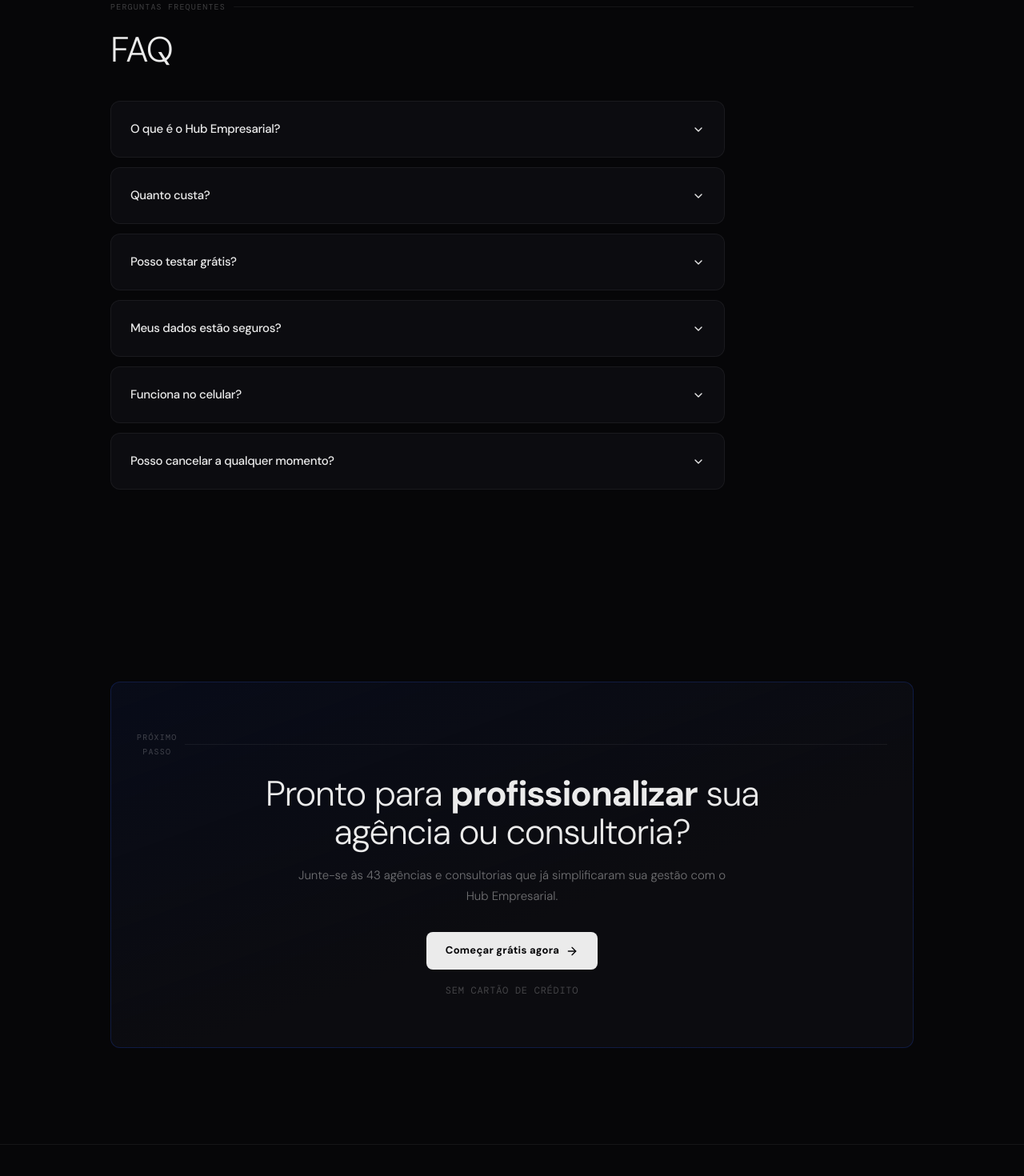
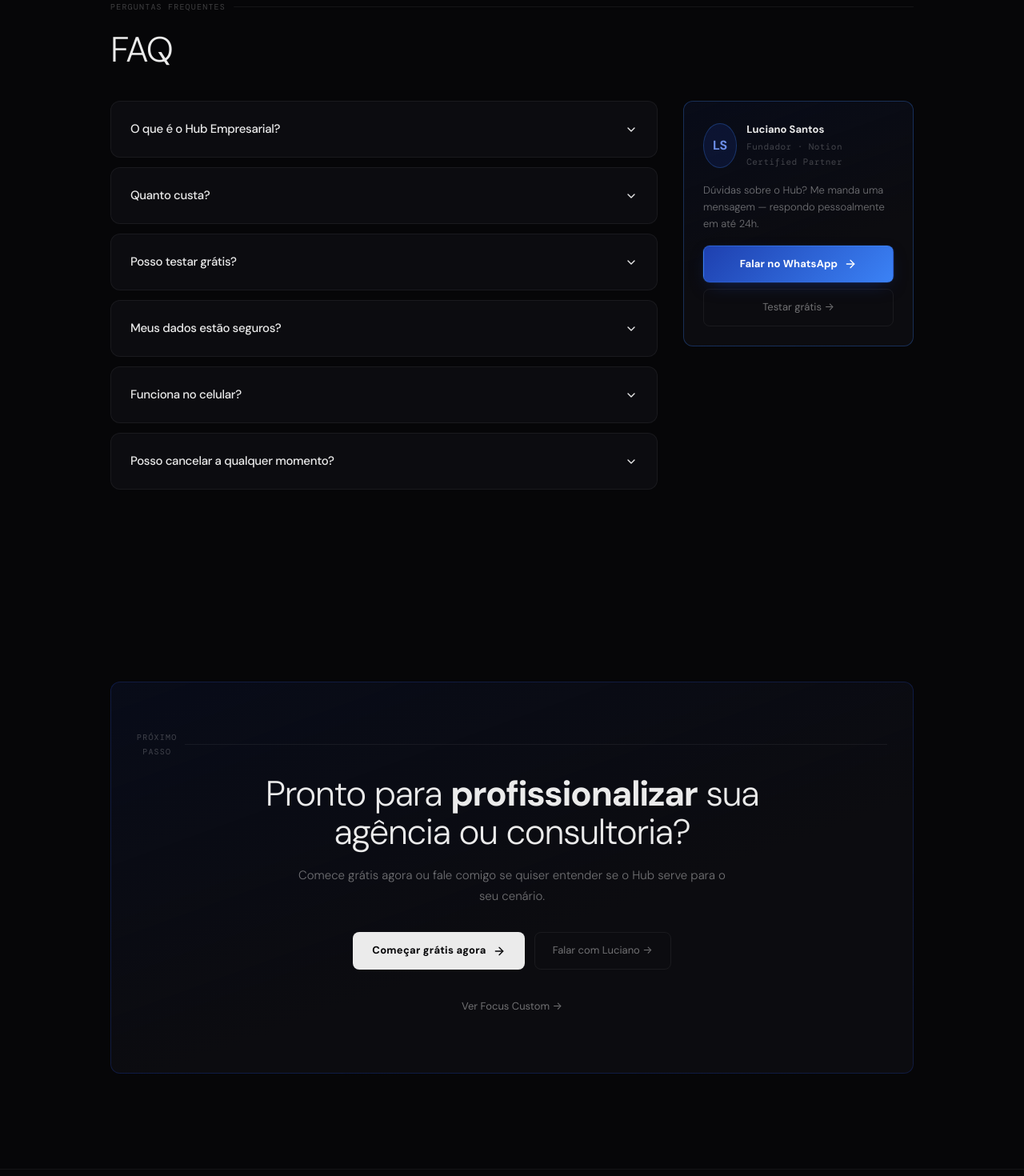
Before and after one commit to LucianoSantos95/gestaofocus-prime, a React (Vite) app: page /hub-empresarial in a window 1280 px wide. Shown: the part 6139-7609 px from the top of the page at 80% size. Built offline with nearby package versions, Linux system fonts and the light colour scheme.

Commit message:
Changes
Co-authored-by: LucianoSantos95 <201101409+LucianoSantos95@users.noreply.github.com>

```diff
--- a/src/pages/HubEmpresarial.tsx
+++ b/src/pages/HubEmpresarial.tsx
@@ -513,7 +513,9 @@ const HubEmpresarial = () => {
         <p className="sec-label">Perguntas frequentes</p>
         <h2 style={{ marginBottom: 40 }}>FAQ</h2>
 
-        <Accordion type="single" collapsible className="space-y-3 max-w-3xl">
+        <div className="flex flex-col md:flex-row gap-8">
+          <div className="flex-1">
+            <Accordion type="single" collapsible className="space-y-3">
               {faqs.map((f, i) => (
                 <AccordionItem key={i} value={`faq-${i}`} className="card" style={{ padding: "4px 24px" }}>
                   <AccordionTrigger className="hover:no-underline py-5 text-left" style={{ color: "var(--text)", fontSize: 15, fontWeight: 500 }}>
@@ -525,6 +527,49 @@ const HubEmpresarial = () => {
                 </AccordionItem>
               ))}
             </Accordion>
+          </div>
+
+          <aside className="md:w-72 flex-shrink-0">
+            <div className="md:sticky" style={{ top: 88 }}>
+              <div
+                className="card"
+                style={{
+                  padding: 24,
+                  background: "linear-gradient(160deg, rgba(30,64,175,0.10) 0%, var(--bg2) 60%)",
+                  borderColor: "rgba(59,130,246,0.30)",
+                }}
+              >
+                <div className="flex items-center gap-3 mb-4">
+                  <div
+                    style={{
+                      width: 56, height: 56, borderRadius: "50%",
+                      display: "inline-flex", alignItems: "center", justifyContent: "center",
+                      background: "rgba(30,64,175,0.18)",
+                      border: "1px solid rgba(59,130,246,0.30)",
+                      color: "#6D8FE8", fontSize: 16, fontWeight: 700,
+                    }}
+                  >
+                    LS
+                  </div>
+                  <div>
+                    <p style={{ color: "var(--text)", fontSize: 13, fontWeight: 600 }}>Luciano Santos</p>
+                    <p style={{ fontFamily: "var(--font-mono)", fontSize: 11, color: "var(--text3)", letterSpacing: "0.04em" }}>Fundador · Notion Certified Partner</p>
+                  </div>
+                </div>
+                <p style={{ color: "var(--text2)", fontSize: 13, lineHeight: 1.6, marginBottom: 16 }}>
+                  Dúvidas sobre o Hub? Me manda uma mensagem — respondo pessoalmente em até 24h.
+                </p>
+                <a href={WA_LINK} target="_blank" rel="noopener noreferrer" className="btn-accent w-full" style={{ marginBottom: 8 }}>
+                  Falar no WhatsApp
+                  <ArrowRight className="w-4 h-4" />
+                </a>
+                <a href={APP_URL} target="_blank" rel="noopener noreferrer" className="btn-ghost w-full" style={{ display: "flex" }}>
+                  Testar grátis →
+                </a>
+              </div>
+            </div>
+          </aside>
+        </div>
       </section>
 
       {/* CTA FINAL */}
@@ -544,8 +589,9 @@ const HubEmpresarial = () => {
             Pronto para <strong>profissionalizar</strong> sua agência ou consultoria?
           </h2>
           <p style={{ color: "var(--text2)", maxWidth: 540, margin: "0 auto 32px", fontSize: 15 }}>
-            Junte-se às 43 agências e consultorias que já simplificaram sua gestão com o Hub Empresarial.
+            Comece grátis agora ou fale comigo se quiser entender se o Hub serve para o seu cenário.
           </p>
+          <div className="flex flex-col sm:flex-row gap-3 justify-center items-center">
             <a
               href={APP_URL}
               target="_blank"
@@ -556,11 +602,24 @@ const HubEmpresarial = () => {
               Começar grátis agora
               <ArrowRight className="w-4 h-4 ml-2" />
             </a>
-          <p style={{ marginTop: 16, fontSize: 12, color: "var(--text3)", fontFamily: "var(--font-mono)", letterSpacing: "0.06em", textTransform: "uppercase" }}>
-            Sem cartão de crédito
-          </p>
+            <a
+              href={WA_LINK}
+              target="_blank"
+              rel="noopener noreferrer"
+              onClick={() => handleCTA("CTA-Final-Wa")}
+              className="btn-ghost"
+            >
+              Falar com Luciano →
+            </a>
+          </div>
+          <div className="mt-6">
+            <a href="/solucoes-sob-medida" className="btn-ghost" style={{ border: "none" }}>
+              Ver Focus Custom →
+            </a>
+          </div>
         </div>
       </section>
+
 
       <Footer />
       <StickyMobileCTA />
```
Lines whose indentation alone changed are shown as unchanged.
